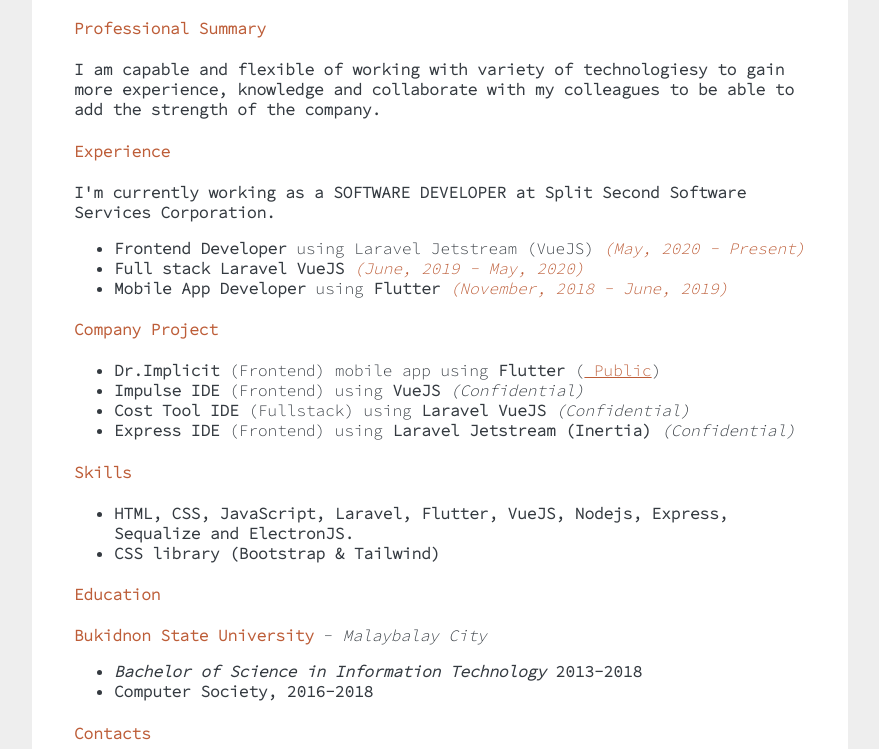
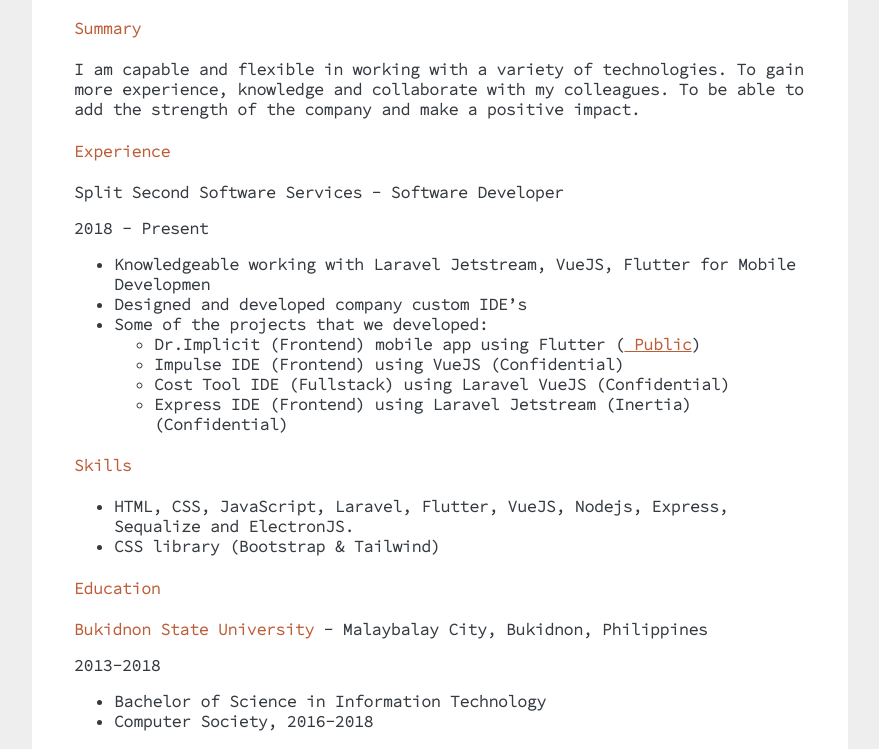
Before and after one commit to mervins/mervins.github.io, a website: page index.html in a window 1280 px wide. Shown: the part 177-926 px from the top of the page, without its empty margins (200-1079 px from the left). Drawn offline with Linux system fonts and the light colour scheme.

Commit message:
update cv

```diff
--- a/index.html
+++ b/index.html
@@ -103,33 +103,30 @@
             <h2 class="h-name text-center">Osmer U. Vinarao</h2>
         </div>
         <div class="summary">
-            <h4 class="text-primary"><strong>Professional Summary</strong></h4>
-            <p><b>I am capable and flexible of working with variety of technologiesy to gain more experience,
-                knowledge and collaborate with my colleagues to be able to add the strength of the company.</b>
+            <h4 class="text-primary"><strong>Summary</strong></h4>
+            <p><b>I am capable and flexible in working with a variety of technologies. To gain more experience,
+                 knowledge and collaborate with my colleagues. To be able to add the strength of the company and make a positive impact. </b>
 
             </p>
         </div>
         <div class="experience">
             <h4 class="text-primary">Experience</h4>
             <p><b>
-                I'm currently working as a SOFTWARE DEVELOPER at Split Second Software Services Corporation.
+                Split Second Software Services - Software Developer
             </b></p>
+            <p><strong>2018 - Present</strong></p>
             <ul>
-                <li><strong>Frontend Developer</strong> using Laravel Jetstream (VueJS)<i class="text-primary"> (May, 2020 - Present)</i></li>
-                <li><strong>Full stack Laravel VueJS</strong> <i class="text-primary"> (June, 2019 - May, 2020)</i></li>
-                <li><strong>Mobile App Developer</strong> using <strong>Flutter</strong><i class="text-primary"> (November, 2018 - June, 2019)</i></li>
+                <li><strong>Knowledgeable working with Laravel Jetstream, VueJS, Flutter for Mobile Developmen</strong>
+                <li><strong>Designed and developed company custom  IDE’s</strong> </li>
+                <li><strong>Some of the projects that we developed:</strong>
+                    <ul>
+                        <li><strong>Dr.Implicit (Frontend) mobile app using Flutter   (<a href="https://play.google.com/store/apps/details?id=com.splitsecondresearch.implicitdr1"> Public</a>) </strong></li>
+                        <li><strong>Impulse IDE (Frontend) using VueJS (Confidential)</strong></li>
+                        <li><strong>Cost Tool IDE (Fullstack) using Laravel VueJS (Confidential)</strong></li>
+                        <li><strong>Express IDE (Frontend) using Laravel Jetstream (Inertia) (Confidential)</strong></li>
+                    </ul>
+                </li>
 
-            </ul>
-        </div>
-        <div class="experience">
-            <h4 class="text-primary">Company Project</h4>
-            <ul>
-                <li><strong>Dr.Implicit</strong> (Frontend) mobile app using <strong>Flutter</strong>
-                (<a href="https://play.google.com/store/apps/details?id=com.splitsecondresearch.implicitdr1"> Public</a>)
-            </li>
-                <li><strong>Impulse IDE</strong> (Frontend) using  <strong>VueJS</strong> <i>(Confidential)</i></li>
-                <li><strong>Cost Tool IDE</strong> (Fullstack) using <strong>Laravel VueJS</strong> <i>(Confidential)</i></li>
-                <li><strong>Express IDE</strong> (Frontend) using <strong>Laravel Jetstream (Inertia)</strong> <i>(Confidential)</i></li>
             </ul>
         </div>
         <div class="experience">
@@ -141,10 +138,18 @@
         </div>
         <div class="experience">
             <h4 class="text-primary">Education</h4>
-            <p><strong class="text-primary">Bukidnon State University</strong> - <i>Malaybalay City</i> <br></p>
+            <p><strong class="text-primary">Bukidnon State University </strong> <strong>- Malaybalay City, Bukidnon, Philippines</strong></p>
+            <p><strong> 2013-2018</strong></p>
             <ul>
-                <li><strong><i>Bachelor of Science in Information Technology</i> 2013-2018</strong></li>
+                <li><strong>Bachelor of Science in Information Technology</strong></li>
                 <li><strong>Computer Society, 2016-2018</strong></li>
+            </ul>
+        </div>
+        <div class="experience">
+            <h4 class="text-primary">REFERRAL</h4>
+            <ul>
+                <li><strong>Isabella Gillian Alvarez</strong></li>
+                <li><strong>Vincent Cupiid Tabiongan</strong></li>
             </ul>
         </div>
         <div class="experience">
@@ -154,13 +159,7 @@
                 <li><strong>(+63)926-964-9985</strong></li>
             </ul>
         </div>
-        <div class="experience">
-            <h4 class="text-primary">REFERRAL</h4>
-            <ul>
-                <li><strong>Isabella Gillian Alvarez</strong></li>
-                <li><strong>Vincent Cupiid Tabiongan</strong></li>
-            </ul>
-        </div>
+
     </div>
 
 </body>
```
